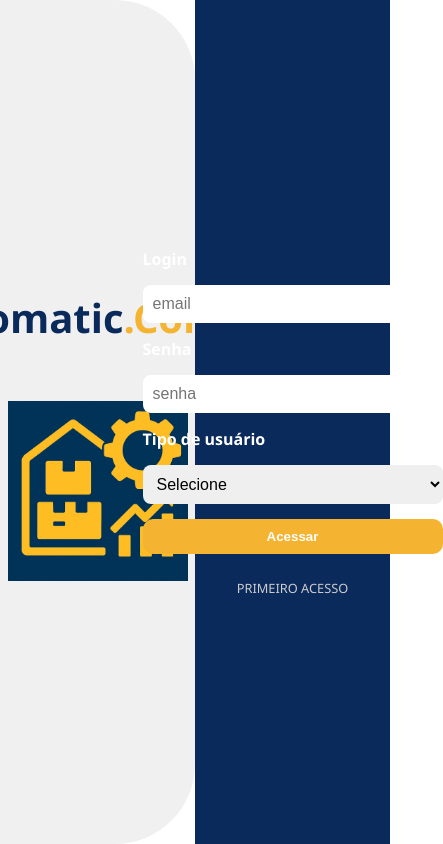
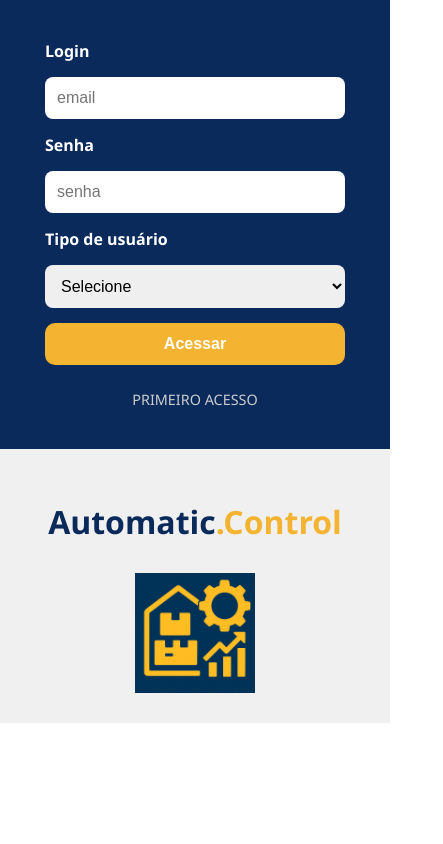
Before and after one commit to Raissa-Cecilia/Automatic_Control_sit, a plain HTML site: page login/login.html in a window 390 px wide. Shown: the whole page, 443 px wide, since content can reach past the window. Drawn offline with Linux system fonts and the light colour scheme.

Commit message:
responsivo

```diff
--- a/login/login.html
+++ b/login/login.html
@@ -2,30 +2,43 @@
 <html lang="pt-BR">
 <head>
   <meta charset="UTF-8">
-  <meta name="viewport" content="width=device-width, initial-scale=1">
+  <meta name="viewport" content="width=device-width, initial-scale=1.0">
   <title>Login - Automatic Control</title>
   <style>
+    * {
+      box-sizing: border-box;
+    }
+
     body {
       margin: 0;
       font-family: 'Segoe UI', sans-serif;
       display: flex;
-      height: 100vh;
+      flex-direction: column;
+      min-height: 100vh;
+    }
+
+    .container {
+      display: flex;
+      flex: 1;
+      flex-direction: column;
     }
 
     .left {
-      width: 50%;
+      width: 100%;
       background-color: #f0f0f0;
       display: flex;
       flex-direction: column;
       align-items: center;
       justify-content: center;
-      border-top-right-radius: 80px;
-      border-bottom-right-radius: 80px;
+      padding: 30px 20px;
+      order: 2;
     }
 
     .left h1 {
-      font-size: 2.5rem;
+      font-size: 2rem;
       color: #0A2A5C;
+      text-align: center;
+      margin-bottom: 10px;
     }
 
     .left h1 span {
@@ -33,24 +46,27 @@
     }
 
     .left img {
-      width: 180px;
-      margin-top: 30px;
+      width: 120px;
+      margin-top: 20px;
     }
 
     .right {
-      width: 50%;
+      width: 100%;
       background-color: #0A2A5C;
       display: flex;
       flex-direction: column;
       justify-content: center;
       align-items: center;
+      padding: 40px 20px;
+      order: 1;
     }
 
     .form-container {
       display: flex;
       flex-direction: column;
       gap: 15px;
-      width: 300px;
+      width: 100%;
+      max-width: 300px;
     }
 
     label {
@@ -59,20 +75,23 @@
     }
 
     input, select {
-      padding: 10px;
+      padding: 12px;
       border-radius: 8px;
       border: none;
       font-size: 1rem;
+      width: 100%;
     }
 
     .btn {
-      padding: 10px;
+      padding: 12px;
       background-color: #f4b431;
       color: white;
       font-weight: bold;
       border: none;
       border-radius: 10px;
       cursor: pointer;
+      width: 100%;
+      font-size: 1rem;
     }
 
     .btn:hover {
@@ -83,17 +102,43 @@
       text-align: center;
       margin-top: 10px;
       color: #ccc;
-      font-size: 0.8rem;
+      font-size: 0.9rem;
       text-decoration: none;
     }
 
     .link:hover {
       text-decoration: underline;
     }
+
+    @media (min-width: 768px) {
+      .container {
+        flex-direction: row;
+      }
+
+      .left {
+        width: 50%;
+        border-top-right-radius: 80px;
+        border-bottom-right-radius: 80px;
+        order: 1;
+      }
+
+      .right {
+        width: 50%;
+        order: 2;
+      }
+
+      .left h1 {
+        font-size: 2.5rem;
+      }
+
+      .left img {
+        width: 180px;
+      }
+    }
   </style>
 </head>
 <body>
-
+  <div class="container">
     <div class="left">
       <h1>Automatic<span>.Control</span></h1>
       <img src="logo.jpeg" alt="Logo">
@@ -117,6 +162,7 @@
         <button class="btn" type="submit">Acessar</button>
         <a class="link" href="primeiroAcesso.html">PRIMEIRO ACESSO</a>
       </form>
+    </div>
   </div>
 
   <script>
@@ -172,6 +218,5 @@
         });
     }
   </script>
-
 </body>
 </html>
```
Also changed, not shown: login/primeiroacesso.html (+60 -16 lines). Lines whose indentation alone changed are shown as unchanged.
